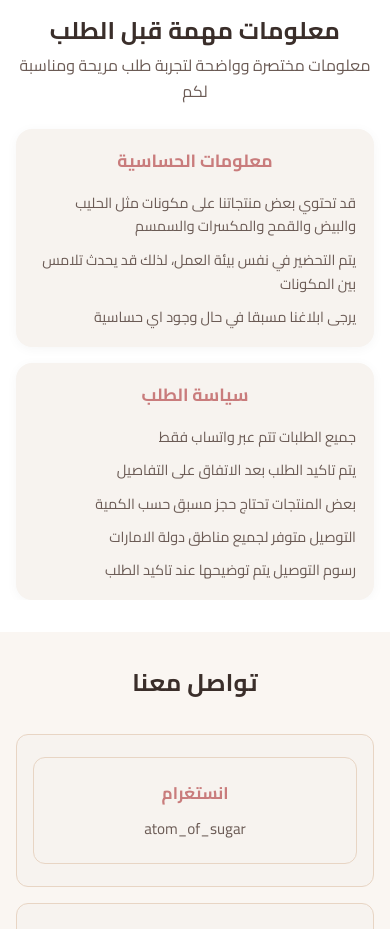
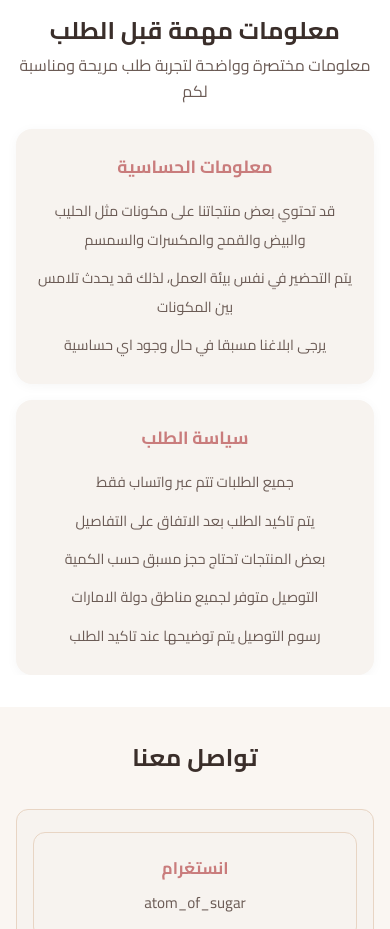
Before and after one commit to anwarmhejazy-afk/atom-of-sugar-website, a website: page index.html in a window 390 px wide. Shown: the part 3380-4309 px from the top of the page. Drawn offline with Linux system fonts and the light colour scheme.

Commit message:
Center important information cards

```diff
--- a/styles.css
+++ b/styles.css
@@ -1774,3 +1774,25 @@ body.aos-menu-open .aos-mobile-drawer {
   }
 }
 }
+
+/* CENTER IMPORTANT INFO CARDS */
+.info-card,
+.info-card h3,
+.info-card p {
+  text-align: center !important;
+}
+
+.info-card {
+  align-items: center !important;
+  justify-content: center !important;
+}
+
+@media (max-width: 768px) {
+  .info-card {
+    padding: 24px 18px !important;
+  }
+
+  .info-card p {
+    line-height: 2 !important;
+  }
+}
```
